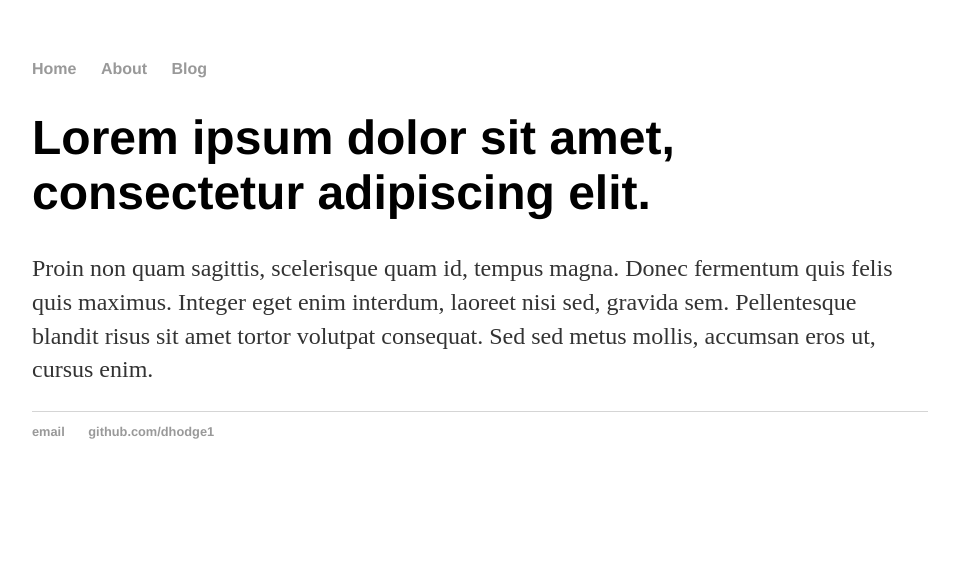
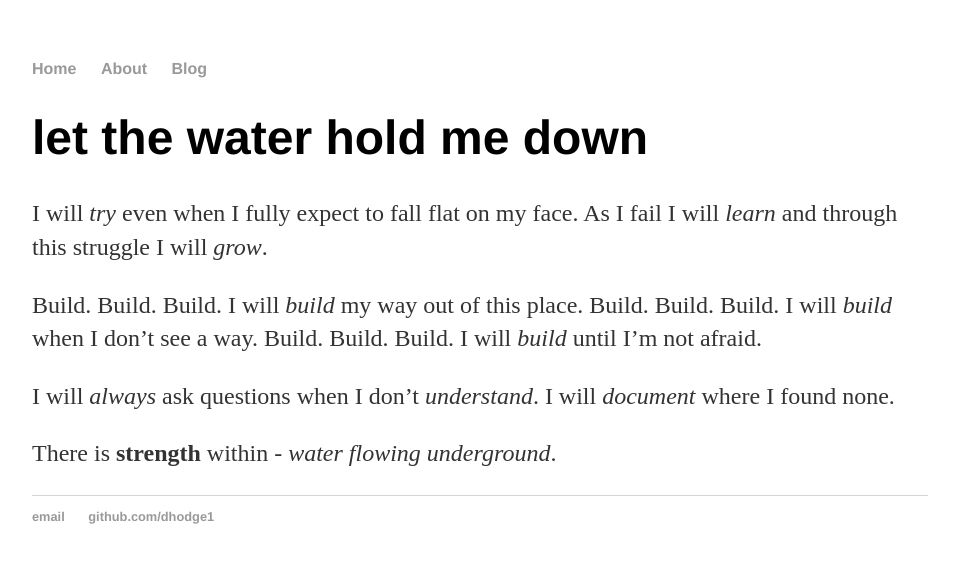
Before and after one commit to dhodge1/dhodge1.github.io, a Jekyll site: the page built from index.md, in a window 1280 px wide. Shown: the top 563 px of the page, without its empty margins (160-1119 px from the left). Built offline with Jekyll 4.4.1, drawn with Linux system fonts in a browser that asks for light colours.

Commit message:
Added a mission statement.

```diff
--- a/index.md
+++ b/index.md
@@ -5,5 +5,13 @@
 layout: default
 title: HodgePodge
 ---
-# Lorem ipsum dolor sit amet, consectetur adipiscing elit.
-Proin non quam sagittis, scelerisque quam id, tempus magna. Donec fermentum quis felis quis maximus. Integer eget enim interdum, laoreet nisi sed, gravida sem. Pellentesque blandit risus sit amet tortor volutpat consequat. Sed sed metus mollis, accumsan eros ut, cursus enim.
+# let the water hold me down
+I will _try_ even when I fully expect to fall flat on my face. As I fail I will _learn_ and through this struggle I will _grow_.
+
+Build. Build. Build. I will _build_ my way out of this place.
+Build. Build. Build. I will _build_ when I don't see a way.
+Build. Build. Build. I will _build_ until I'm not afraid.
+
+I will _always_ ask questions when I don't _understand_. I will _document_ where I found none.
+
+There is __strength__ within - _water flowing underground_.
```
